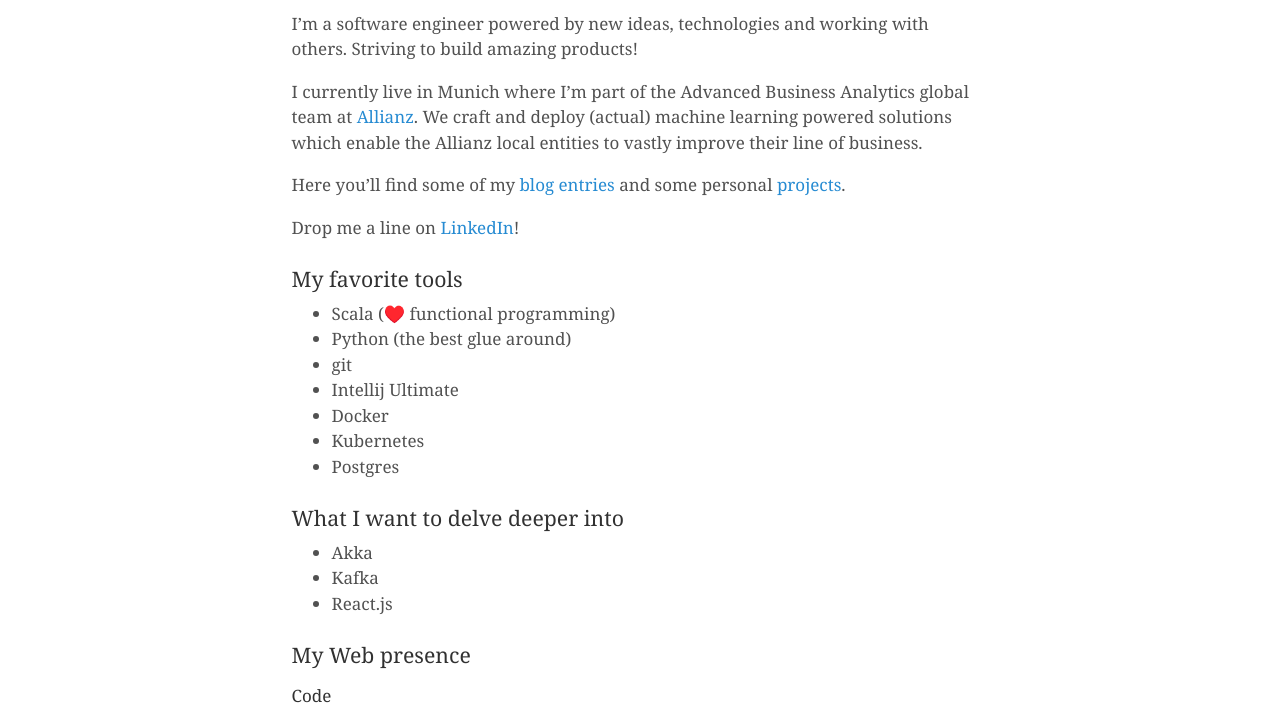
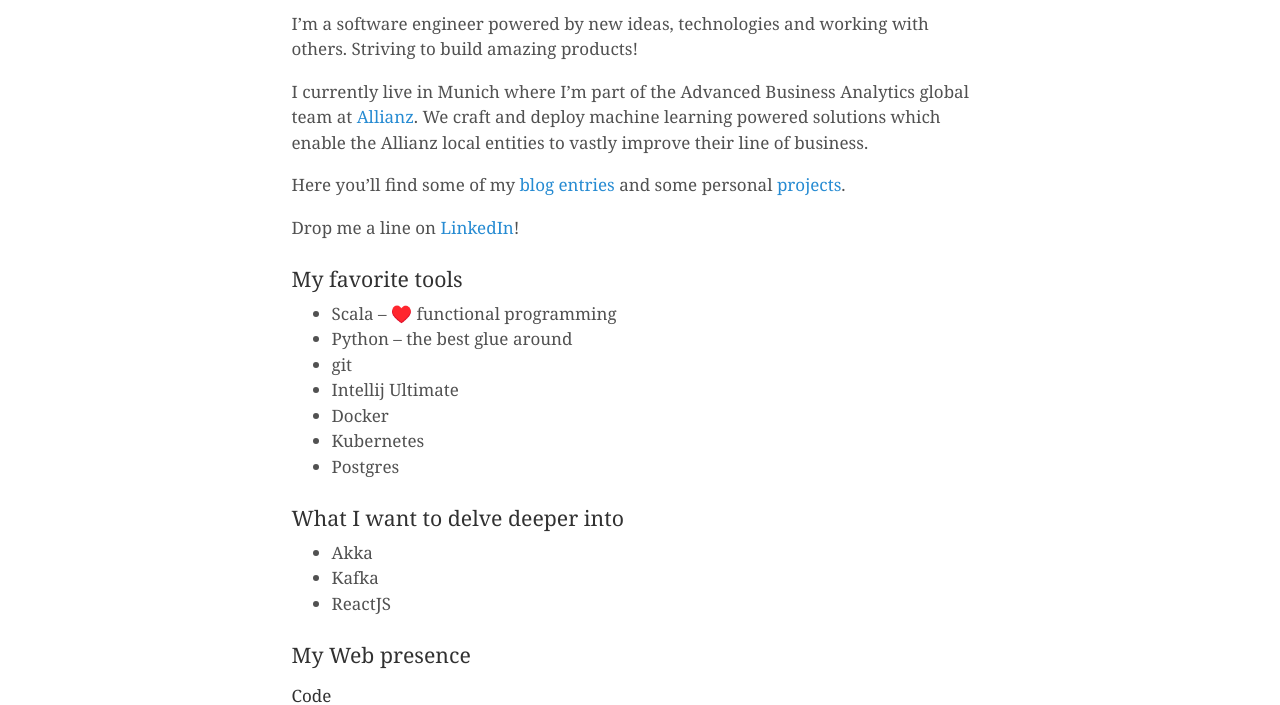
Before and after one commit to stzr1123/stzr1123.github.io, a Jekyll site: the page built from about.md, in a window 1280 px wide. Shown: the part 269-974 px from the top of the page. Built offline with Jekyll 4.4.1, drawn with Linux system fonts in a browser that asks for light colours.

Commit message:
update about

```diff
--- a/about.md
+++ b/about.md
@@ -5,15 +5,15 @@
 
 I'm a software engineer powered by new ideas, technologies and working with others. Striving to build amazing products!
 
-I currently live in Munich where I'm part of the Advanced Business Analytics global team at [Allianz](https://www.allianz.com/). We craft and deploy (actual) machine learning powered solutions which enable the Allianz local entities to vastly improve their line of business.
+I currently live in Munich where I'm part of the Advanced Business Analytics global team at [Allianz](https://www.allianz.com/). We craft and deploy machine learning powered solutions which enable the Allianz local entities to vastly improve their line of business.
 
 Here you'll find some of my [blog entries](/entries) and some personal [projects](/projects).
 
 Drop me a line on [LinkedIn](https://www.linkedin.com/in/esteban-zacharzewski)!
 
 ### My favorite tools
-* Scala (♥️ functional programming)
-* Python (the best glue around)
+* Scala -- ♥️ functional programming
+* Python -- the best glue around
 * git
 * Intellij Ultimate
 * Docker
@@ -23,7 +23,7 @@
 ### What I want to delve deeper into
 * Akka
 * Kafka
-* React.js
+* ReactJS
 
 ### My Web presence
 
```
